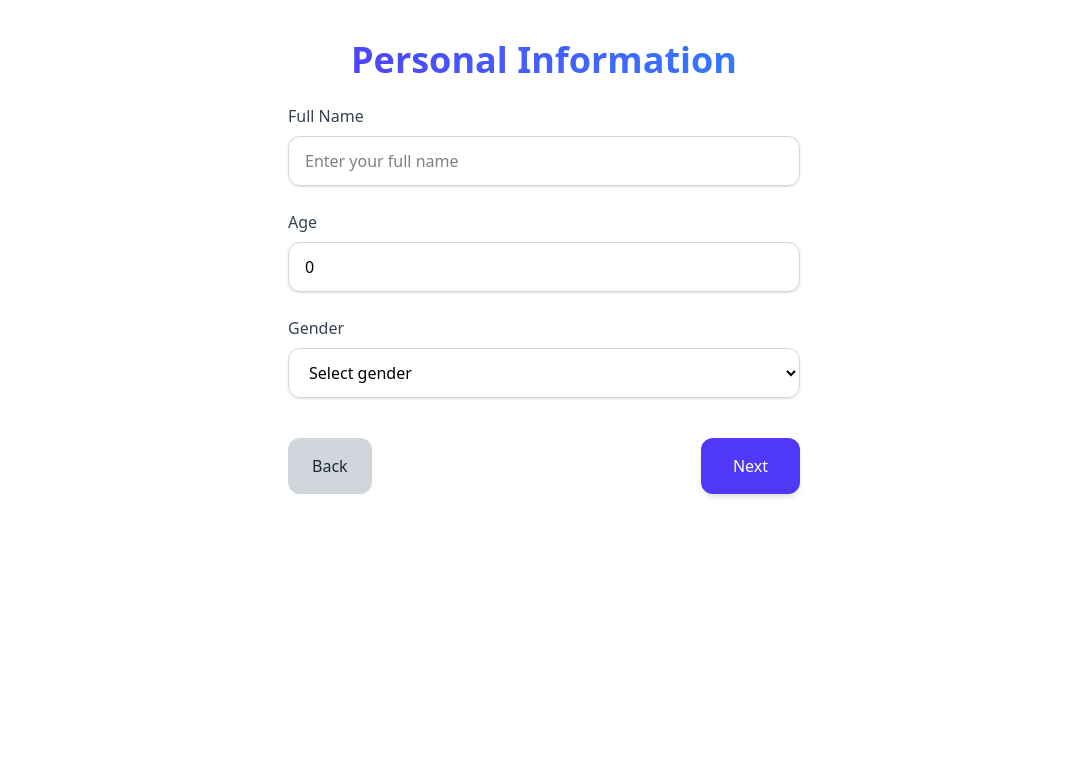
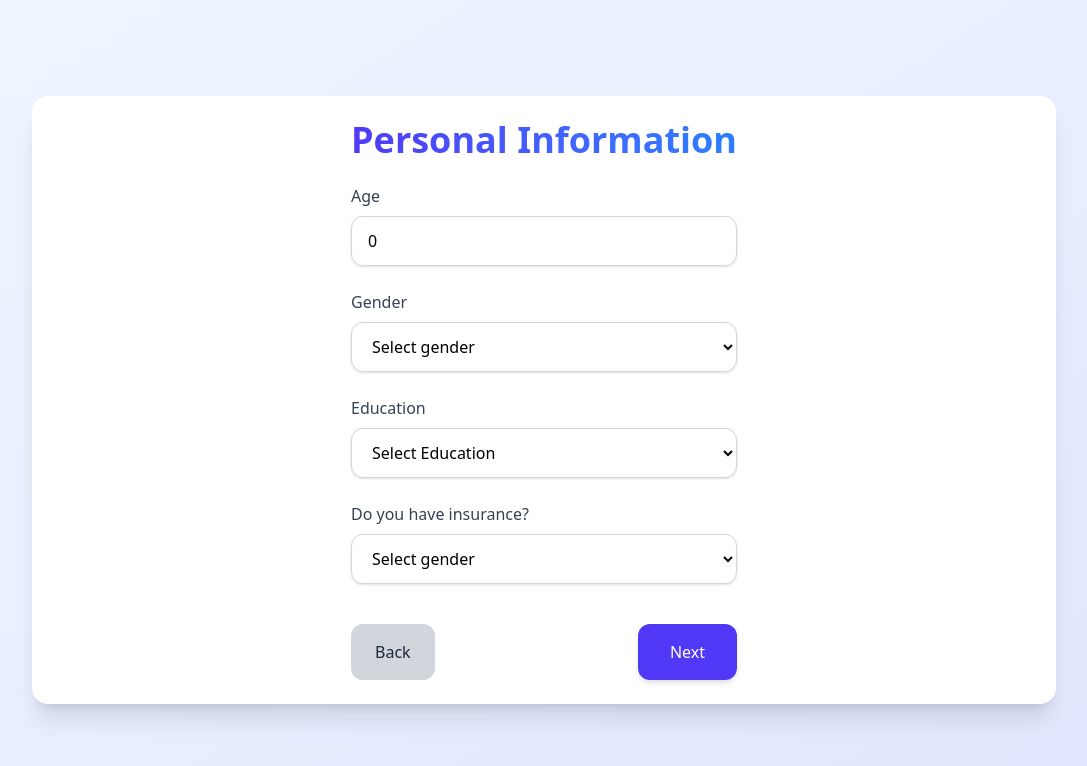
Before and after one commit to JC-prog/Thrive-Personalized-Health-Chatbot, a React (Vite) app in the folder frontend/: page /assessment in a window 1280 px wide. Both pictures are taken after a click on the button "Start Assessment". Shown: the top 766 px of the page, without its empty margins (96-1183 px from the left). Built offline with nearby package versions, Linux system fonts and the light colour scheme.

Commit message:
feat: changes to assessment

```diff
--- a/frontend/src/components/assessments/PersonalInfoStep.tsx
+++ b/frontend/src/components/assessments/PersonalInfoStep.tsx
@@ -15,18 +15,6 @@ const PersonalInfoStep = ({ next, prev, data, update }: Props) => (
     </h2>
 
     <div className="space-y-6 mb-10 text-left">
-      {/* Name */}
-      <div>
-        <label className="block mb-2 text-gray-700 font-medium">Full Name</label>
-        <input
-          type="text"
-          value={data.name}
-          onChange={(e) => update({ name: e.target.value })}
-          className="w-full px-4 py-3 rounded-xl border border-gray-300 focus:ring-2 focus:ring-indigo-500 focus:outline-none shadow-sm"
-          placeholder="Enter your full name"
-        />
-      </div>
-
       {/* Age */}
       <div>
         <label className="block mb-2 text-gray-700 font-medium">Age</label>
@@ -51,8 +39,39 @@ const PersonalInfoStep = ({ next, prev, data, update }: Props) => (
           <option value="">Select gender</option>
           <option value="male">Male</option>
           <option value="female">Female</option>
-          <option value="non-binary">Non-binary</option>
-          <option value="prefer-not-to-say">Prefer not to say</option>
+        </select>
+      </div>
+
+      {/* Education */}
+      <div>
+        <label className="block mb-2 text-gray-700 font-medium">Education</label>
+        <select
+          value={data.gender}
+          onChange={(e) => update({ gender: e.target.value })}
+          className="w-full px-4 py-3 rounded-xl border border-gray-300 focus:ring-2 focus:ring-indigo-500 focus:outline-none shadow-sm"
+        >
+          <option value="">Select Education</option>
+          <option value="male">Never attended school</option>
+          <option value="female">Primary School</option>
+          <option value="non-binary">Secondary School</option>
+          <option value="female">Junior College</option>
+          <option value="non-binary">Polytechnic</option>
+          <option value="prefer-not-to-say">Graduated from University</option>
+        </select>
+      </div>
+
+
+    {/* Insurance */}
+    <div>
+        <label className="block mb-2 text-gray-700 font-medium">Do you have insurance?</label>
+        <select
+          value={data.gender}
+          onChange={(e) => update({ gender: e.target.value })}
+          className="w-full px-4 py-3 rounded-xl border border-gray-300 focus:ring-2 focus:ring-indigo-500 focus:outline-none shadow-sm"
+        >
+          <option value="">Select gender</option>
+          <option value="male">Yes</option>
+          <option value="female">No</option>
         </select>
       </div>
     </div>
--- a/frontend/src/pages/assessment-page.tsx
+++ b/frontend/src/pages/assessment-page.tsx
@@ -52,7 +52,15 @@ const AssessmentPage = () => {
     <CompleteStep  next={next} prev={prev} data={formData} update={updateForm} />
   ];
 
-  return <div className="max-w-xl mx-auto p-4">{steps[step]}</div>;
+  return (
+    <div className="min-h-screen bg-gradient-to-br from-blue-50 to-indigo-100 flex items-center justify-center p-4 sm:p-6">
+      {/* Toast Component */}
+
+      <div className="w-full max-w-5xl flex flex-col md:flex-row bg-white rounded-2xl shadow-xl overflow-hidden transition-all duration-300 hover:shadow-2xl">
+        {steps[step]}
+      </div>
+    </div>
+  )
 };
 
 export default AssessmentPage;
```
